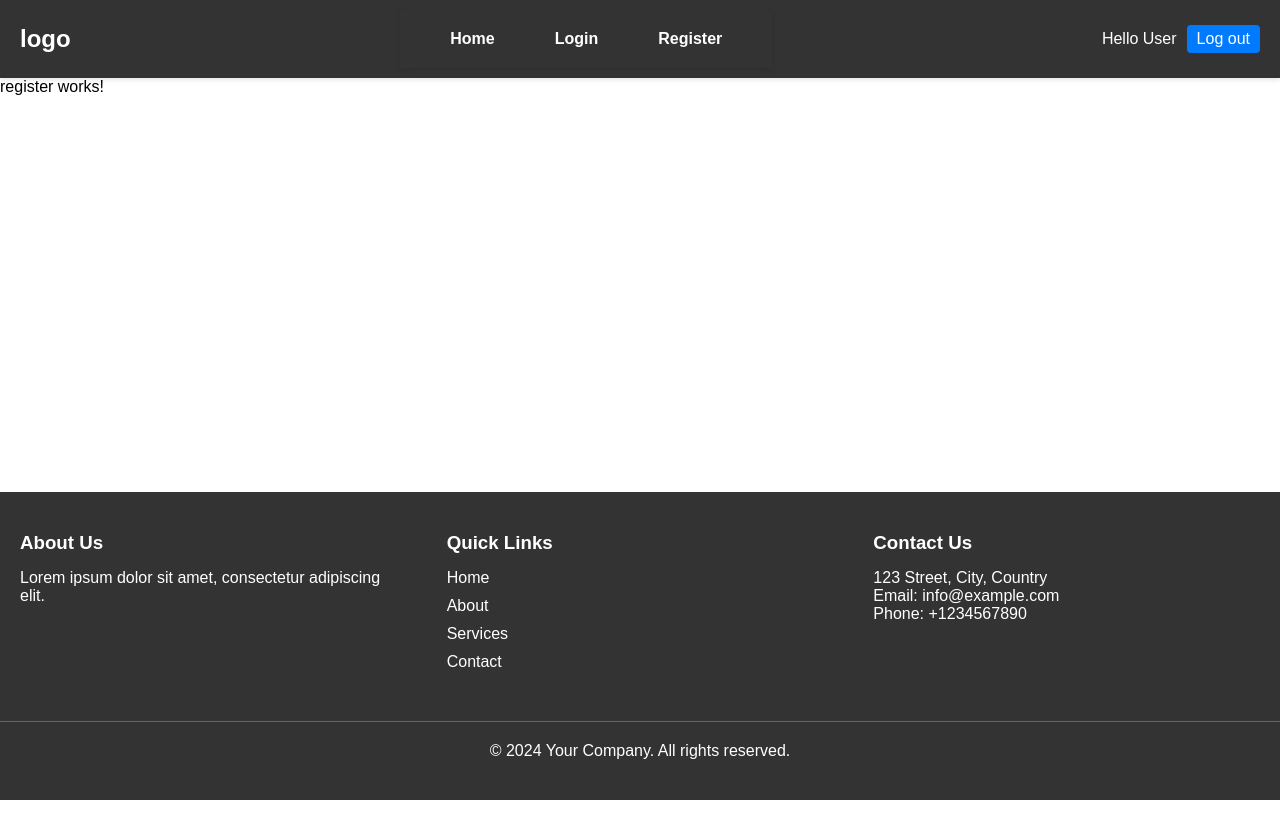
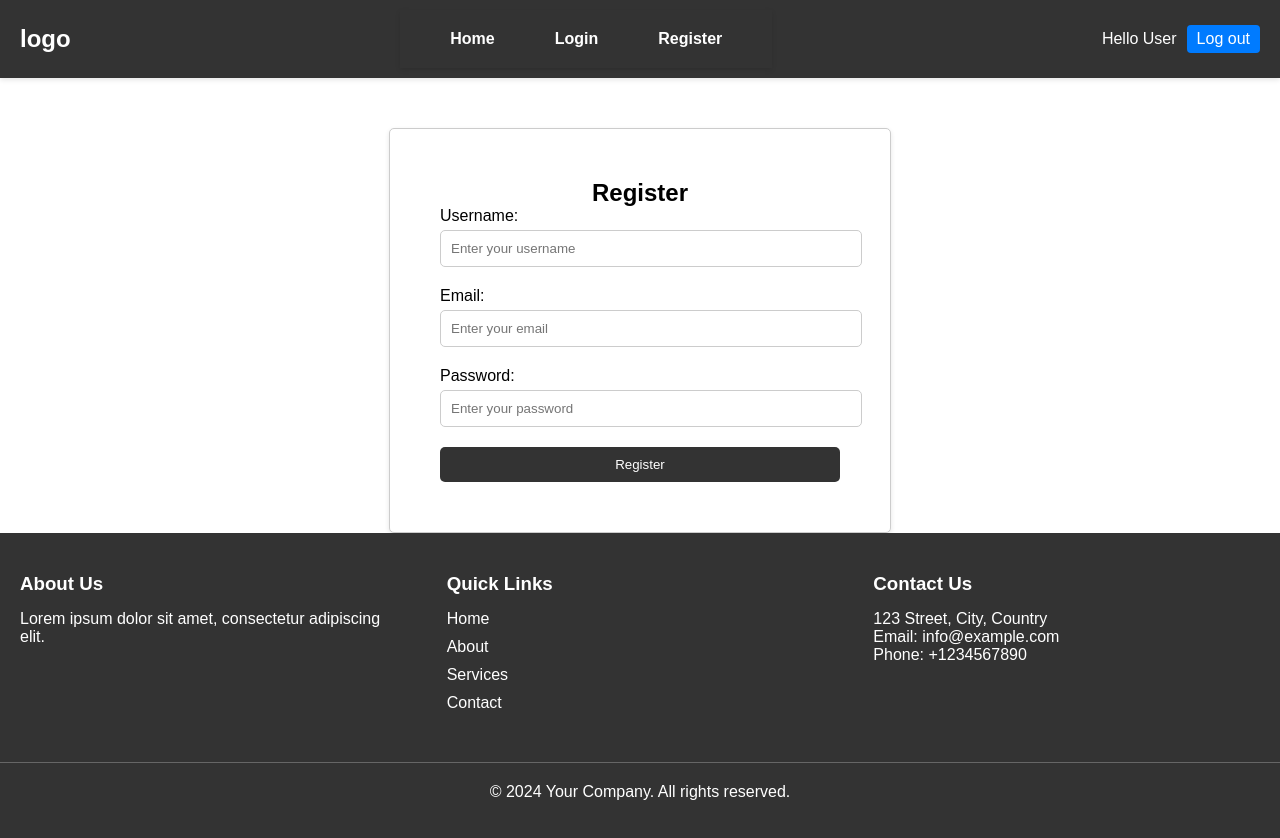
Before and after one commit to luka725/GAU_Angular, an Angular app: page /register in a window 1280 px wide. Shown: the top 838 px of the page. Before the commit the page ends 800 px from the top, so only its background shows below. Built offline with nearby package versions, Linux system fonts and the light colour scheme.

Commit message:
adjusting styles for register and login components

```diff
--- a/src/app/login/login.component.css
+++ b/src/app/login/login.component.css
@@ -2,7 +2,7 @@
     margin: auto;
     max-width: 500px;
     margin: 0 auto;
-    padding: 20px;
+    padding: 50px;
     background-color: #fff;
     border: 1px solid #ccc;
     border-radius: 5px;
@@ -46,7 +46,8 @@ button[type="submit"]:hover {
 .login-container {
     max-width: 400px;
     margin: 0 auto;
-    padding: 20px;
+    padding: 50px;
+    margin-top: 50px;
     background-color: #fff;
     border: 1px solid #ccc;
     border-radius: 5px;
--- a/src/app/register/register.component.css
+++ b/src/app/register/register.component.css
@@ -0,0 +1,45 @@
+.register-container {
+    max-width: 400px;
+    margin: 0 auto;
+    margin-top: 50px;
+    padding: 50px;
+    background-color: #fff;
+    border: 1px solid #ccc;
+    border-radius: 5px;
+    box-shadow: 0 2px 5px rgba(0, 0, 0, 0.1);
+}
+
+.register-container h2 {
+    text-align: center;
+}
+
+.form-group {
+    margin-bottom: 20px;
+}
+
+.form-group label {
+    display: block;
+    margin-bottom: 5px;
+}
+
+.form-group input {
+    width: 100%;
+    padding: 10px;
+    border: 1px solid #ccc;
+    border-radius: 5px;
+}
+
+button[type="submit"] {
+    width: 100%;
+    padding: 10px;
+    background-color: #333;
+    color: #fff;
+    border: none;
+    border-radius: 5px;
+    cursor: pointer;
+    transition: background-color 0.3s;
+}
+
+button[type="submit"]:hover {
+    background-color: #555;
+}
--- a/src/app/register/register.component.html
+++ b/src/app/register/register.component.html
@@ -1 +1,18 @@
-<p>register works!</p>
+<div class="register-container">
+    <h2>Register</h2>
+    <form [formGroup]="registerForm" (ngSubmit)="onSubmit()">
+        <div class="form-group">
+            <label for="username">Username:</label>
+            <input type="text" id="username" formControlName="username" placeholder="Enter your username" required>
+        </div>
+        <div class="form-group">
+            <label for="email">Email:</label>
+            <input type="email" id="email" formControlName="email" placeholder="Enter your email" required>
+        </div>
+        <div class="form-group">
+            <label for="password">Password:</label>
+            <input type="password" id="password" formControlName="password" placeholder="Enter your password" required>
+        </div>
+        <button type="submit" [disabled]="registerForm.invalid">Register</button>
+    </form>
+</div>
--- a/src/app/register/register.component.ts
+++ b/src/app/register/register.component.ts
@@ -1,12 +1,33 @@
 import { Component } from '@angular/core';
-
+import { FormBuilder, FormGroup, Validators, ReactiveFormsModule } from '@angular/forms';
 @Component({
   selector: 'app-register',
   standalone: true,
-  imports: [],
+  imports: [ReactiveFormsModule],
   templateUrl: './register.component.html',
   styleUrl: './register.component.css'
 })
 export class RegisterComponent {
+  registerForm!: FormGroup;
 
+  constructor(private fb: FormBuilder) { }
+
+  ngOnInit(): void {
+    this.initForm();
+  }
+
+  initForm(): void {
+    this.registerForm = this.fb.group({
+      username: ['', Validators.required],
+      email: ['', [Validators.required, Validators.email]],
+      password: ['', Validators.required]
+    });
+  }
+
+  onSubmit(): void {
+    if (this.registerForm.valid) {
+      // Your registration logic here
+      console.log(this.registerForm.value);
+    }
+  }
 }
```
Also changed, not shown: src/styles.css (line endings or trailing spaces).
